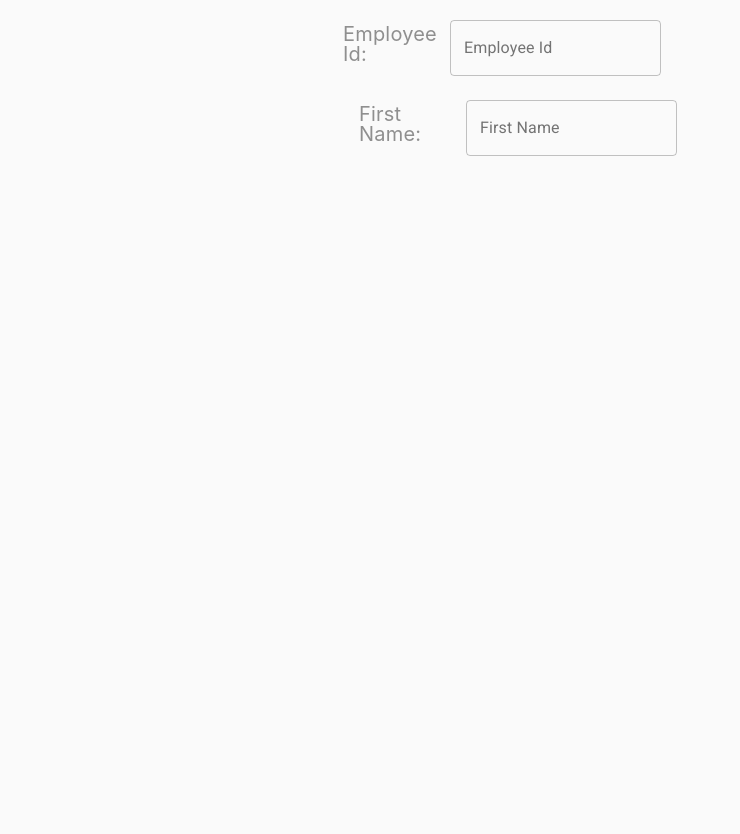
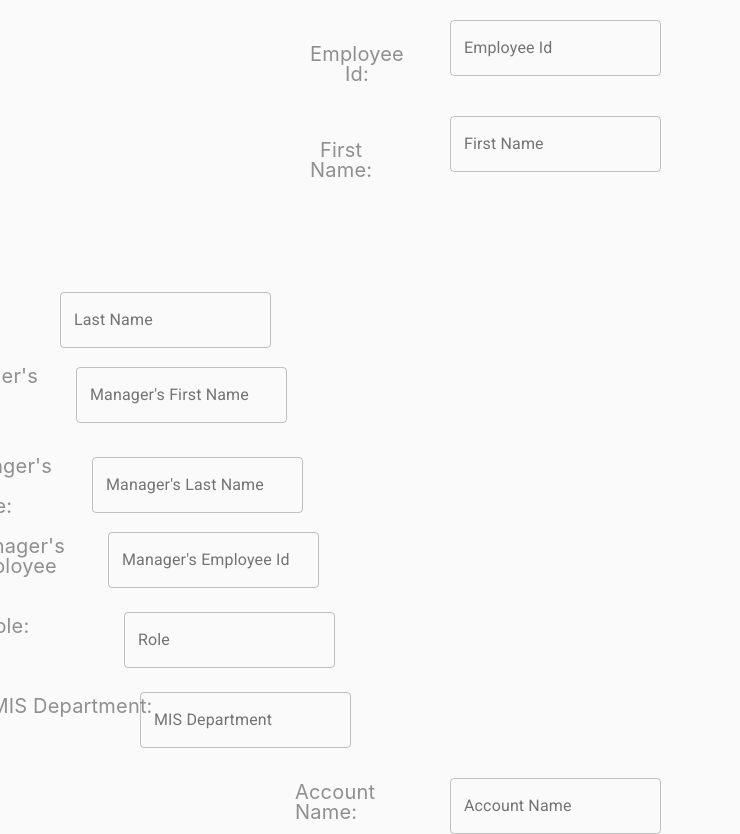
Before and after one commit to sancognizant/covid-app-internal, a React (Create React App) app: page / in a window 1280 px wide. Shown: the whole page, without its empty margins (0-740 px from the left). Before the commit the page ends 800 px from the top, so only its background shows below. Built offline with nearby package versions, Linux system fonts and the light colour scheme.

Commit message:
adding registration page

```diff
--- a/src/components/Employee/Registration.tsx
+++ b/src/components/Employee/Registration.tsx
@@ -3,6 +3,7 @@ import { FormControl, InputLabel } from '@material-ui/core';
 import TextBox from '../Form/TextBox';
 import SubmitButton from '../Form/SubmitButton';
 import { makeStyles, StylesContext } from '@material-ui/styles';
+import Box from '@material-ui/core/Box';
 
 
 export interface RegistrationProps {
@@ -16,15 +17,55 @@ const Registration: React.SFC<RegistrationProps> = () => {
     return (
         <div>
             <form>
+                <Box display="flex" justifyContent="flex-start">
                 <FormControl>
                     <InputLabel className={classes.EmpIdLabel}>Employee Id: </InputLabel>
                     <TextBox label="Employee Id" defaultValue="" readOnly={false} styles={classes.EmpIdTextBox} />
                 </FormControl>
+                </Box>
 
+                <Box display="flex" justifyContent="flex-start">
                 <FormControl>
                     <InputLabel className={classes.FirstNameLabel}>First Name: </InputLabel>
                     <TextBox label="First Name" defaultValue="" readOnly={false} styles={classes.FirstNameTextBox} />
                 </FormControl>
+                </Box>
+
+                <FormControl>
+                    <InputLabel className={classes.LastNameLabel}>Last Name: </InputLabel>
+                    <TextBox label="Last Name" defaultValue="" readOnly={false} styles={classes.LastNameTextBox} />
+                </FormControl>
+
+                <FormControl>
+                    <InputLabel className={classes.ManagerFirstNameLabel}>Manager's First Name: </InputLabel>
+                    <TextBox label="Manager's First Name" defaultValue="" readOnly={false} styles={classes.ManagerFirstNameTextBox} />
+                </FormControl>
+
+                <FormControl>
+                    <InputLabel className={classes.ManagerLastNameLabel}>Manager's Last Name: </InputLabel>
+                    <TextBox label="Manager's Last Name" defaultValue="" readOnly={false} styles={classes.ManagerLastNameTextBox} />
+                </FormControl>
+
+                <FormControl>
+                    <InputLabel className={classes.ManagerEmployeeIdLabel}>Manager's Employee Id:</InputLabel>
+                    <TextBox label="Manager's Employee Id" defaultValue="" readOnly={false} styles={classes.ManagerEmployeeIdTextBox} />
+                </FormControl>
+
+                <FormControl>
+                    <InputLabel className={classes.RoleLabel}>Role:</InputLabel>
+                    <TextBox label="Role" defaultValue="" readOnly={false} styles={classes.RoleTextBox} />
+                </FormControl>
+
+                <FormControl>
+                    <InputLabel className={classes.MISDepartmentLabel}>MIS Department:</InputLabel>
+                    <TextBox label="MIS Department" defaultValue="" readOnly={false} styles={classes.MISTextBox} />
+                </FormControl>
+
+                <FormControl>
+                    <InputLabel className={classes.AccountNameLabel}>Account Name:</InputLabel>
+                    <TextBox label="Account Name" defaultValue="" readOnly={false} styles={classes.AccountNameTextBox} />
+                </FormControl>
+
             </form>
         </div>
     );
@@ -35,10 +76,12 @@ export default Registration;
 const useStyles = makeStyles({
     EmpIdLabel: {
         position: 'absolute',
+        display: 'flex',
+        flexWrap: 'wrap',
         height: '20px',
-        left: '343px',
+        left: '310px',
         right: '1008px',
-        top: 'calc(50 % - 20px / 2 - 666.5px)',
+        top: '20px',
         fontFamily: 'Inter',
         fontStyle: 'normal',
         fontWeight: 'normal',
@@ -53,11 +96,12 @@ const useStyles = makeStyles({
     },
     FirstNameLabel: {
         position: 'absolute',
+        display: 'flex',
+        flexWrap: 'wrap',
         height: '20px',
-        left: '148px',
+        left: '310px',
         right: '1008px',
-        //top: 'calc(50 % - 40px / 2 - 568.5px)',
-        top: '80px',
+        top: '60px',
         fontFamily: 'Inter',
         fontStyle: 'normal',
         fontWeight: 'normal',
@@ -69,9 +113,148 @@ const useStyles = makeStyles({
 
     FirstNameTextBox: {
         //position: 'relative',
-        left: '255px',
-        top: '100px',
+        left: '450px',
+        top: '60px',
+    },
+    LastNameLabel: {
+        position: 'absolute',
+        display: 'grid',
+        height: '20px',
+        left: '-80px',
+        right: '1008px',
+        top: '160px',
+        fontFamily: 'Inter',
+        fontStyle: 'normal',
+        fontWeight: 'normal',
+        fontSize: '20px',
+        lineHeight: '20px',
+        textAlign: 'center',
+        color: '#8F8F8F',
     },
 
+LastNameTextBox: {
+        left: '60px',
+        top: '180px',
+    },
+
+    ManagerFirstNameLabel: {
+        position: 'absolute',
+        height: '20px',
+        left: '-275px',
+        right: '1008px',
+        top: '230px',
+        fontFamily: 'Inter',
+        fontStyle: 'normal',
+        fontWeight: 'normal',
+        fontSize: '20px',
+        lineHeight: '20px',
+        textAlign: 'center',
+        color: '#8F8F8F',
+    },
+
+    ManagerFirstNameTextBox: {
+        left: '-135px',
+        top: '255px',
+    },
+
+    ManagerLastNameLabel: {
+        position: 'absolute',
+        height: '20px',
+        left: '-472px',
+        right: '1008px',
+        top: '320px',
+        fontFamily: 'Inter',
+        fontStyle: 'normal',
+        fontWeight: 'normal',
+        fontSize: '20px',
+        lineHeight: '20px',
+        textAlign: 'center',
+        color: '#8F8F8F',
+    },
+
+    ManagerLastNameTextBox: {
+        left: '-330px',
+        top: '345px',
+    },
+
+    ManagerEmployeeIdLabel: {
+        position: 'absolute',
+        height: '20px',
+        left: '-670px',
+        right: '1008px',
+        top: '400px',
+        fontFamily: 'Inter',
+        fontStyle: 'normal',
+        fontWeight: 'normal',
+        fontSize: '20px',
+        lineHeight: '20px',
+        textAlign: 'center',
+        color: '#8F8F8F',
+    },
+
+    ManagerEmployeeIdTextBox: {
+        left: '-525px',
+        top: '420px',
+    },
+
+    RoleLabel: {
+        position: 'absolute',
+        height: '20px',
+        left: '-880px',
+        right: '1008px',
+        top: '480px',
+        fontFamily: 'Inter',
+        fontStyle: 'normal',
+        fontWeight: 'normal',
+        fontSize: '20px',
+        lineHeight: '20px',
+        textAlign: 'center',
+        color: '#8F8F8F',
+    },
+
+    RoleTextBox: {
+        left: '-720px',
+        top: '500px',
+    },
+
+    MISDepartmentLabel: {
+        position: 'absolute',
+        height: '20px',
+        left: '-1170px',
+        right: '1008px',
+        top: '560px',
+        fontFamily: 'Inter',
+        fontStyle: 'normal',
+        fontWeight: 'normal',
+        fontSize: '20px',
+        lineHeight: '20px',
+        textAlign: 'center',
+        color: '#8F8F8F',
+    },
+
+    MISTextBox: {
+        left: '-915px',
+        top: '580px',
+    },
+
+    AccountNameLabel: {
+        position: 'absolute',
+        height: '20px',
+        left: '295px',
+        right: '1008px',
+        top: '590px',
+        fontFamily: 'Inter',
+        fontStyle: 'normal',
+        fontWeight: 'normal',
+        fontSize: '20px',
+        lineHeight: '20px',
+        textAlign: 'center',
+        color: '#8F8F8F',
+    },
+
+    AccountNameTextBox: {
+        left: '450px',
+        top: '610px',
+    },
 
 });
```
